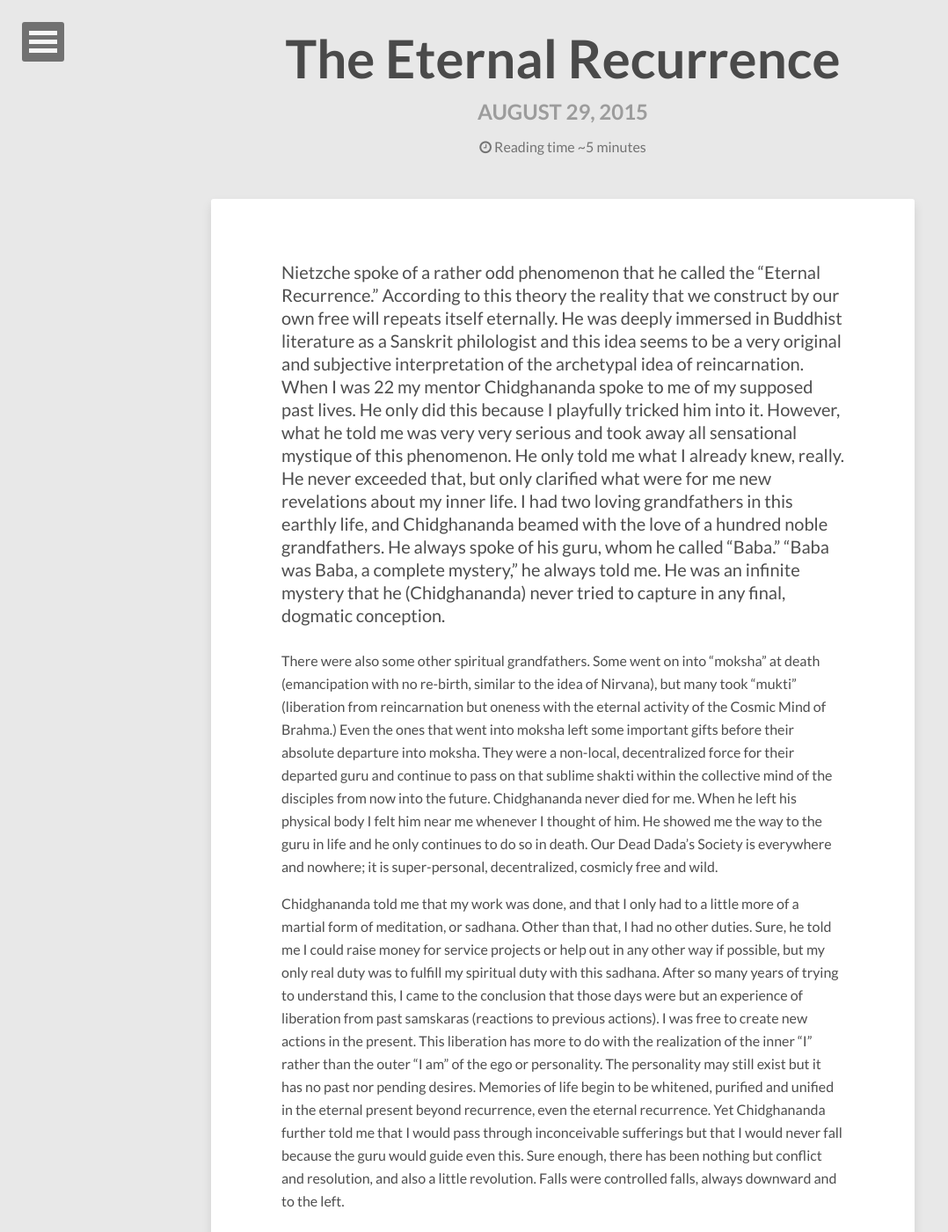
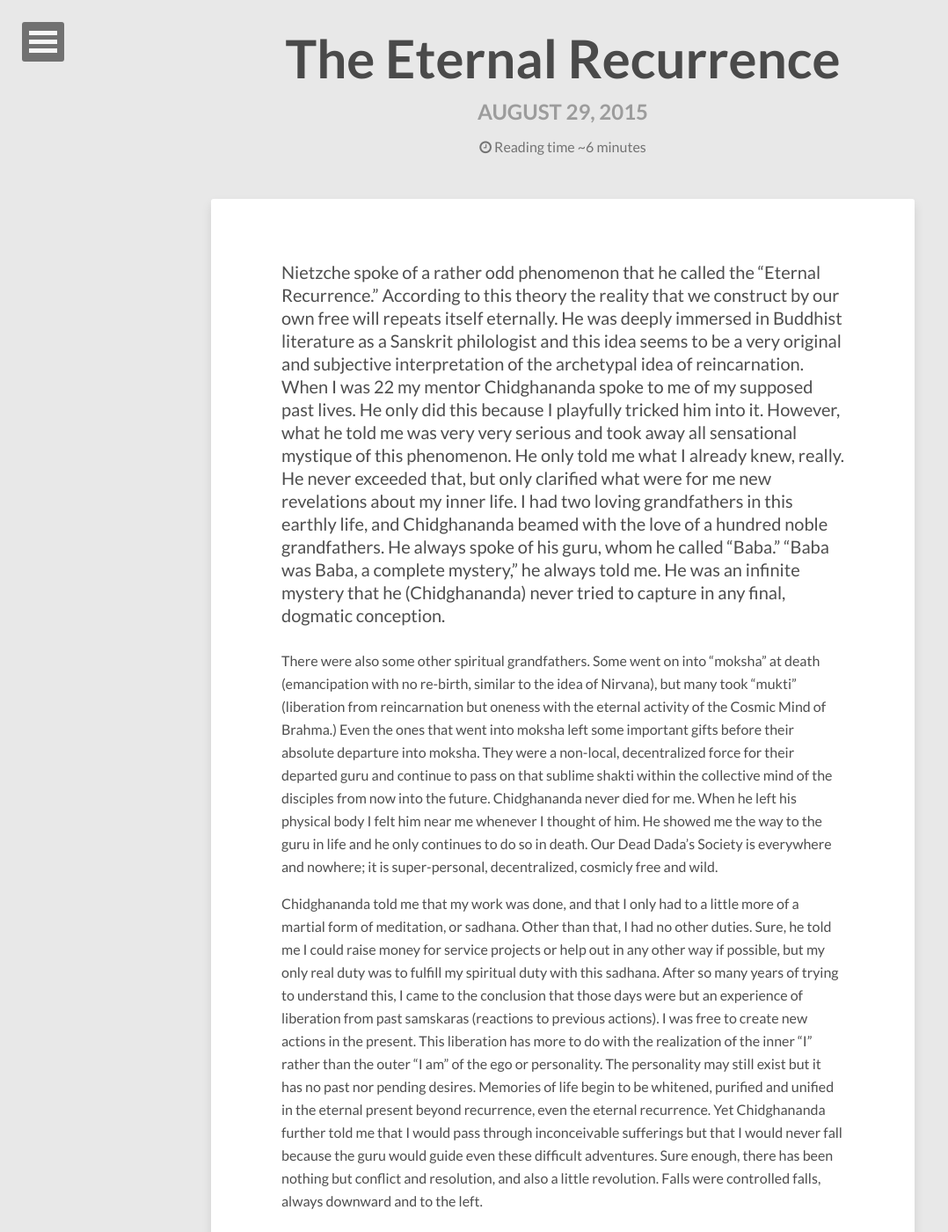
Before and after one commit to anandamurtiidiscursos/anandamurtiidiscursos.github.io, a Jekyll site: the page built from _posts/2015-08-29-eternal-recurrence.md, in a window 1280 px wide and 1400 px high. Shown: the whole window at 88% size, without its empty margins (0-1078 px from the left). Built offline with Jekyll 4.4.1, drawn with Linux system fonts in a browser that asks for light colours; nearby versions of some CDN libraries; comment, search, counter and statistics services are not loaded.

Commit message:
Updated 2015-08-29-eternal-recurrence.md

```diff
--- a/_posts/2015-08-29-eternal-recurrence.md
+++ b/_posts/2015-08-29-eternal-recurrence.md
@@ -11,11 +11,12 @@ published: true
 
 
 
+
 Nietzche spoke of a rather odd phenomenon that he called the "Eternal Recurrence."  According to this theory the reality that we construct by our own free will repeats itself eternally.  He was deeply immersed in Buddhist literature as a Sanskrit philologist and this idea seems to be a very original and subjective interpretation of the archetypal idea of reincarnation.  When I was 22 my mentor Chidghananda spoke to me of my supposed past lives.  He only did this because I playfully tricked him into it.  However, what he told me was very very serious and took away all sensational mystique of this phenomenon.  He only told me what I already knew, really.  He never exceeded that, but only clarified what were for me new revelations about my inner life.  I had two loving grandfathers in this earthly life, and Chidghananda beamed with the love of a hundred noble grandfathers.    He always spoke of his guru, whom he called "Baba."  "Baba was Baba, a complete mystery," he always told me.  He was an infinite mystery that he (Chidghananda) never tried to capture in any final, dogmatic conception.
 
 There were also some other spiritual grandfathers.  Some went on into "moksha" at death (emancipation with no re-birth,  similar to the idea of Nirvana), but many took "mukti" (liberation from reincarnation but oneness with the eternal activity of the Cosmic Mind of Brahma.)  Even the ones that went into moksha left some important gifts before their absolute departure into moksha.  They were a non-local, decentralized force for their departed guru and continue to pass on that sublime shakti within the collective mind of the disciples from now into the future.  Chidghananda never died for me.  When he left his physical body I felt him near me whenever I thought of him.  He showed me the way to the guru in life and he only continues to do so in death.  Our Dead Dada's Society is everywhere and nowhere; it is super-personal, decentralized, cosmicly free and wild.
 
-Chidghananda told me that my work was done, and that I only had to a little more of a martial form of meditation, or sadhana.  Other than that, I had no other duties.  Sure, he told me I could raise money for service projects or help out in any other way if possible, but my only real duty was to fulfill my spiritual duty with this sadhana.  After so many years of trying to understand this, I came to the conclusion that those days were but an experience of liberation from past samskaras (reactions to previous actions).  I was free to create new actions in the present.  This liberation has more to do with the realization of the inner "I" rather than the outer "I am" of the ego or personality.  The personality may still exist but it has no past nor pending desires.  Memories of life begin to be whitened, purified and unified in the eternal present beyond recurrence, even the eternal recurrence.  Yet Chidghananda further told me that I would pass through inconceivable sufferings but that I would never fall because the guru would guide even this.  Sure enough, there has been nothing but conflict and resolution, and also a little revolution.  Falls were controlled falls, always downward and to the left.
+Chidghananda told me that my work was done, and that I only had to a little more of a martial form of meditation, or sadhana.  Other than that, I had no other duties.  Sure, he told me I could raise money for service projects or help out in any other way if possible, but my only real duty was to fulfill my spiritual duty with this sadhana.  After so many years of trying to understand this, I came to the conclusion that those days were but an experience of liberation from past samskaras (reactions to previous actions).  I was free to create new actions in the present.  This liberation has more to do with the realization of the inner "I" rather than the outer "I am" of the ego or personality.  The personality may still exist but it has no past nor pending desires.  Memories of life begin to be whitened, purified and unified in the eternal present beyond recurrence, even the eternal recurrence.  Yet Chidghananda further told me that I would pass through inconceivable sufferings but that I would never fall because the guru would guide even these difficult adventures.  Sure enough, there has been nothing but conflict and resolution, and also a little revolution.  Falls were controlled falls, always downward and to the left.
 
 The dice of the gods are loaded.  No actions are original.  Free will only exists in theory.  When the past ceases to exist then the ego is a mirage and the question of "free will" becomes silly and infantile.  Only Brahma is real, yet one must continue to choose and act in the human world while paying the eternal sacrament of sacrificing the fruits of "independent" action into the eternal fire of Brahma.  Hence, the Cosmic Show, the Headkick Headtrick Tantra as an eternal recurrence.
 
```
